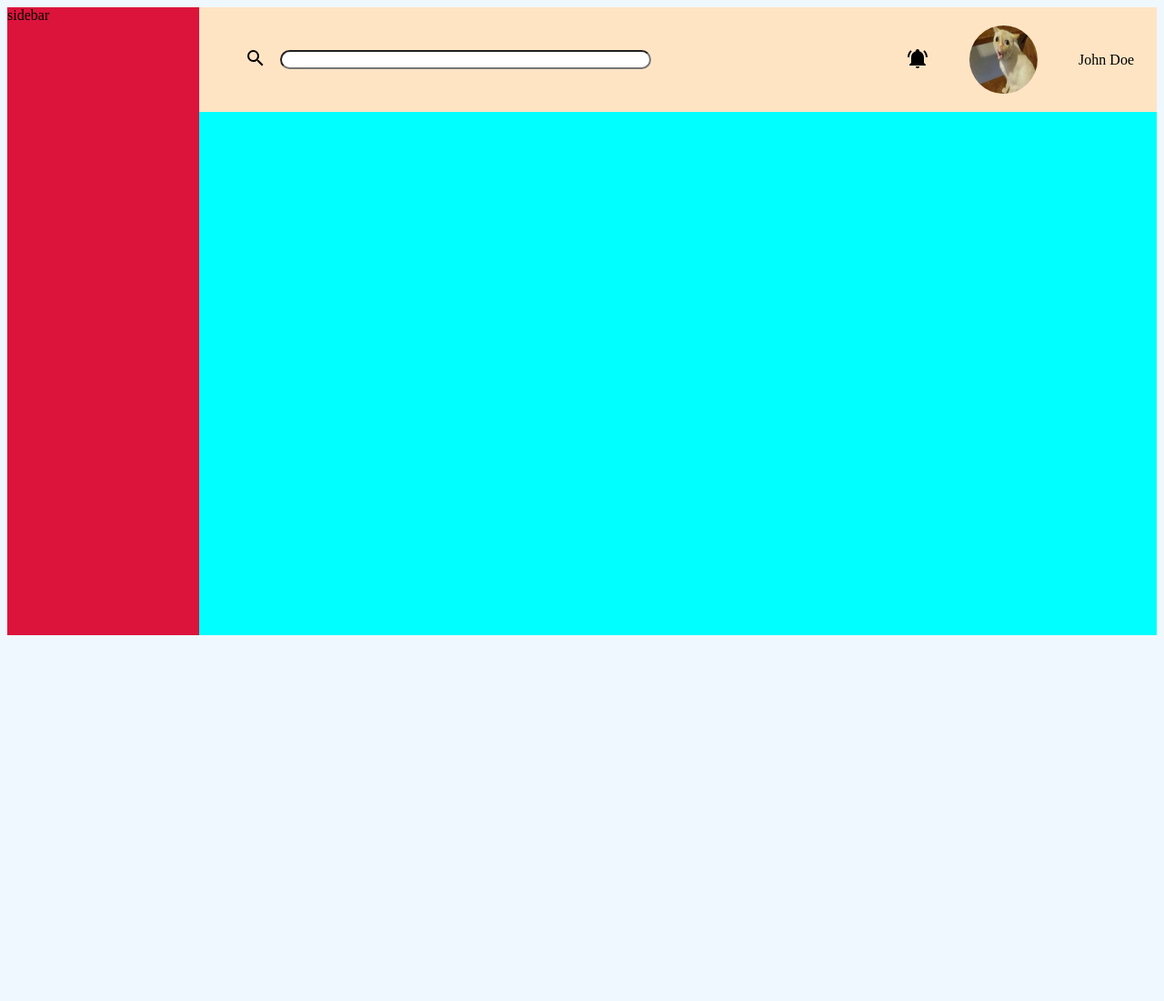
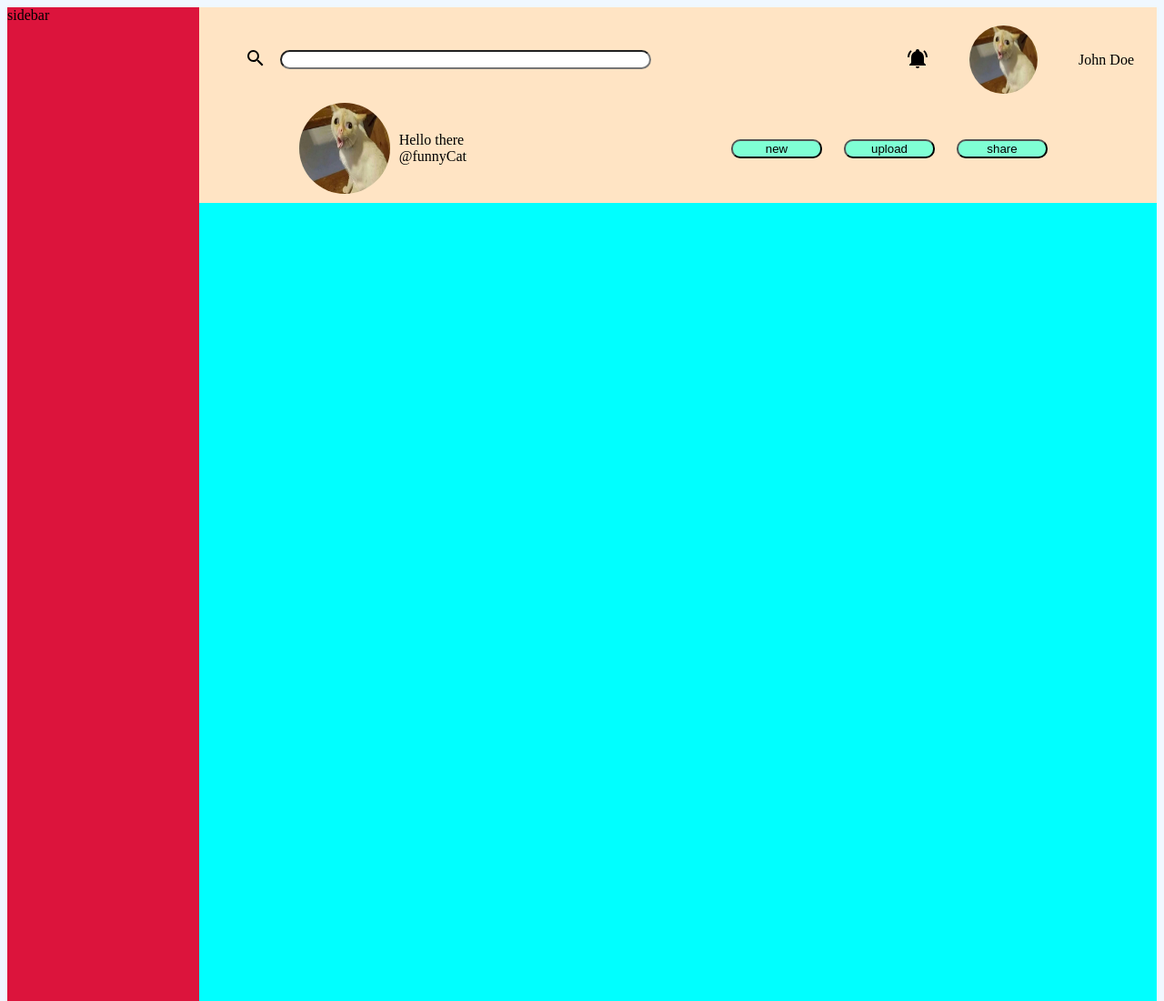
Before and after one commit to Axizeaus/project-admin-dashboard, a plain HTML site: page index.html in a window 1280 px wide. Shown: the top 1100 px of the page at 91% size. Before the commit the page ends 800 px from the top, so only its background shows below. Drawn offline with Linux system fonts and the light colour scheme.

Commit message:
finished header bar

```diff
--- a/index.html
+++ b/index.html
@@ -12,44 +12,55 @@
       <div class="searchbar">
         <div class="align1">
           <div class="search-icon">
-                    <svg style="width:24px;height:24px" viewBox="0 0 24 24">
-                        <path fill="currentColor" d="M9.5,3A6.5,6.5 0 0,1 16,9.5C16,11.11 15.41,12.59 14.44,13.73L14.71,14H15.5L20.5,19L19,20.5L14,15.5V14.71L13.73,14.44C12.59,15.41 11.11,16 9.5,16A6.5,6.5 0 0,1 3,9.5A6.5,6.5 0 0,1 9.5,3M9.5,5C7,5 5,7 5,9.5C5,12 7,14 9.5,14C12,14 14,12 14,9.5C14,7 12,5 9.5,5Z" />
+            <svg style="width: 24px; height: 24px" viewBox="0 0 24 24">
+              <path
+                fill="currentColor"
+                d="M9.5,3A6.5,6.5 0 0,1 16,9.5C16,11.11 15.41,12.59 14.44,13.73L14.71,14H15.5L20.5,19L19,20.5L14,15.5V14.71L13.73,14.44C12.59,15.41 11.11,16 9.5,16A6.5,6.5 0 0,1 3,9.5A6.5,6.5 0 0,1 9.5,3M9.5,5C7,5 5,7 5,9.5C5,12 7,14 9.5,14C12,14 14,12 14,9.5C14,7 12,5 9.5,5Z"
+              />
             </svg>
           </div>
-                <input type="text" name="search-bar" id="search-bar">
+          <input type="text" name="search-bar" id="search-bar" />
         </div>
         <div class="align2">
           <div class="noti">
-                    <svg style="width:24px;height:24px" viewBox="0 0 24 24">
-                        <path fill="currentColor" d="M21,19V20H3V19L5,17V11C5,7.9 7.03,5.17 10,4.29C10,4.19 10,4.1 10,4A2,2 0 0,1 12,2A2,2 0 0,1 14,4C14,4.1 14,4.19 14,4.29C16.97,5.17 19,7.9 19,11V17L21,19M14,21A2,2 0 0,1 12,23A2,2 0 0,1 10,21M19.75,3.19L18.33,4.61C20.04,6.3 21,8.6 21,11H23C23,8.07 21.84,5.25 19.75,3.19M1,11H3C3,8.6 3.96,6.3 5.67,4.61L4.25,3.19C2.16,5.25 1,8.07 1,11Z" />
+            <svg style="width: 24px; height: 24px" viewBox="0 0 24 24">
+              <path
+                fill="currentColor"
+                d="M21,19V20H3V19L5,17V11C5,7.9 7.03,5.17 10,4.29C10,4.19 10,4.1 10,4A2,2 0 0,1 12,2A2,2 0 0,1 14,4C14,4.1 14,4.19 14,4.29C16.97,5.17 19,7.9 19,11V17L21,19M14,21A2,2 0 0,1 12,23A2,2 0 0,1 10,21M19.75,3.19L18.33,4.61C20.04,6.3 21,8.6 21,11H23C23,8.07 21.84,5.25 19.75,3.19M1,11H3C3,8.6 3.96,6.3 5.67,4.61L4.25,3.19C2.16,5.25 1,8.07 1,11Z"
+              />
             </svg>
           </div>
-                <img src="images/cat.jpeg" alt="avatar">
-                <div class="profilename">
-                    John Doe
+          <img src="images/cat.jpeg" alt="avatar" />
+          <div class="profilename">John Doe</div>
         </div>
-            </div>
-
       </div>
 
       <div class="profile">
 
+        <div class="handler">
+            <img src="images/cat.jpeg" alt="avatar" />
+            <div class="quote">Hello there</div>
+            <div class="handle">@funnyCat</div>
+        </div>
+        <div class="buttons">
+            <button>
+                new
+            </button>
+            <button>
+                upload
+            </button>
+            <button>
+                share
+            </button>
         </div>
 
+      </div>
     </header>
-    <div class="sidebar">
-        sidebar
-    </div>
+    <div class="sidebar">sidebar</div>
     <div class="main-content">
-        <div class="projects">
-
-        </div>
-        <div class="announcements">
-
-        </div>
-        <div class="trending">
-
-        </div>
+      <div class="projects"></div>
+      <div class="announcements"></div>
+      <div class="trending"></div>
     </div>
   </body>
 </html>
--- a/style.css
+++ b/style.css
@@ -26,6 +26,7 @@ header{
     display: flex;
     justify-content: space-between;
     align-items: center;
+    margin-bottom: -20px;
 }
 
 .align1 {
@@ -69,3 +70,44 @@ header{
 .push-right{
     justify-self: flex-end;
 }
+
+.handler > img{
+    border-radius: 50%;
+    width: 100px;
+    height: 100px;
+    margin-left: 100px;
+    grid-row: 1 / -1;
+    padding: 10px;
+}
+
+.profile {
+    display: flex;
+    justify-content: space-between;
+    align-items: center;
+}
+
+.handler{
+    display: grid;
+    grid-template-rows: 1fr 1fr;
+    grid-template-columns: 1fr 1fr;
+}
+
+.handler > div{
+    text-align: center;
+    justify-self: left;
+}
+
+.quote{
+    align-self: flex-end;
+}
+
+.buttons {
+    margin-right: 100px;
+}
+
+.buttons > button{
+    border-radius: 10px;
+    background-color: aquamarine;
+    width: 100px;
+    margin-right: 20px;
+}
```
Lines whose indentation alone changed are shown as unchanged.
